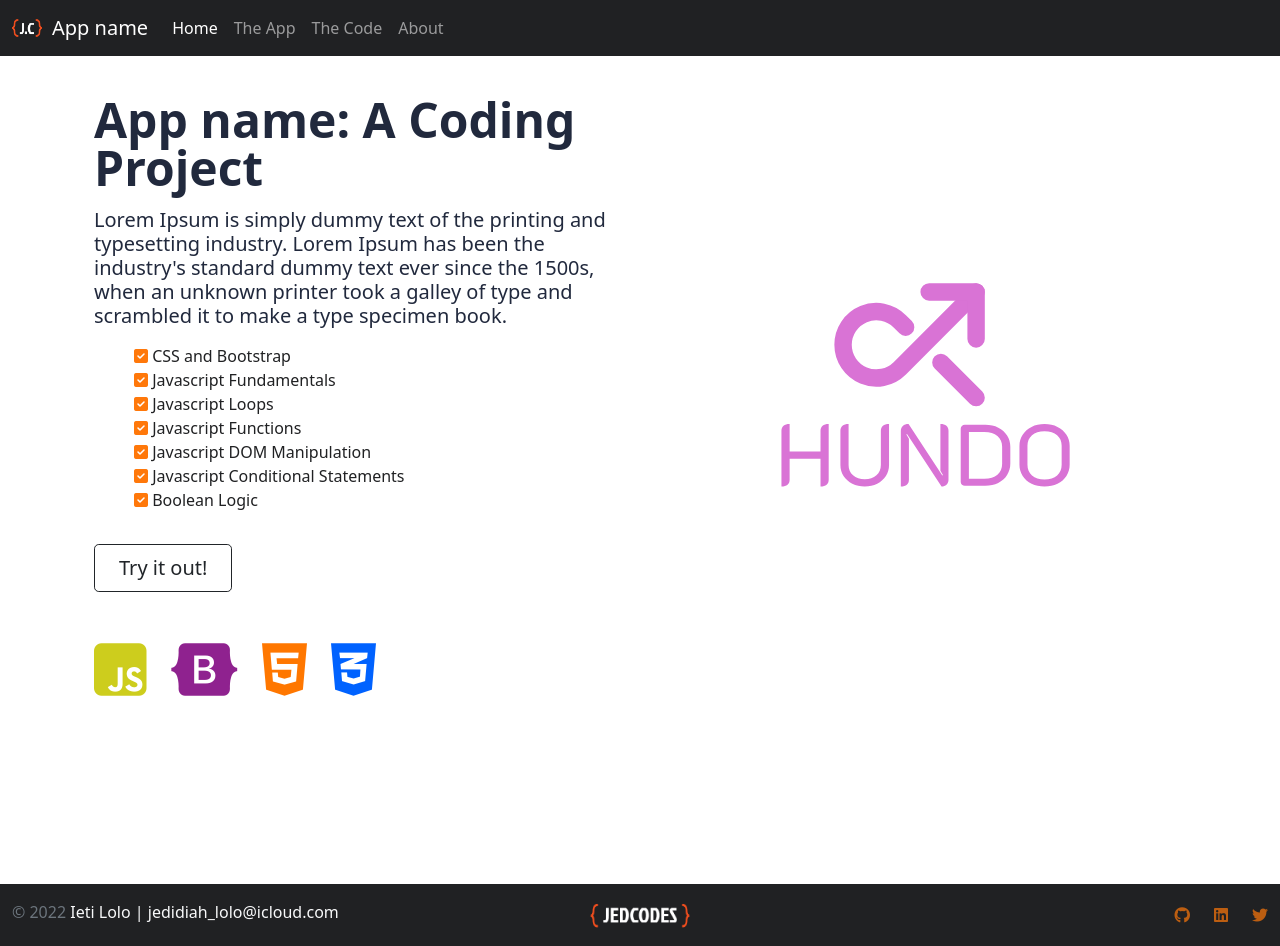
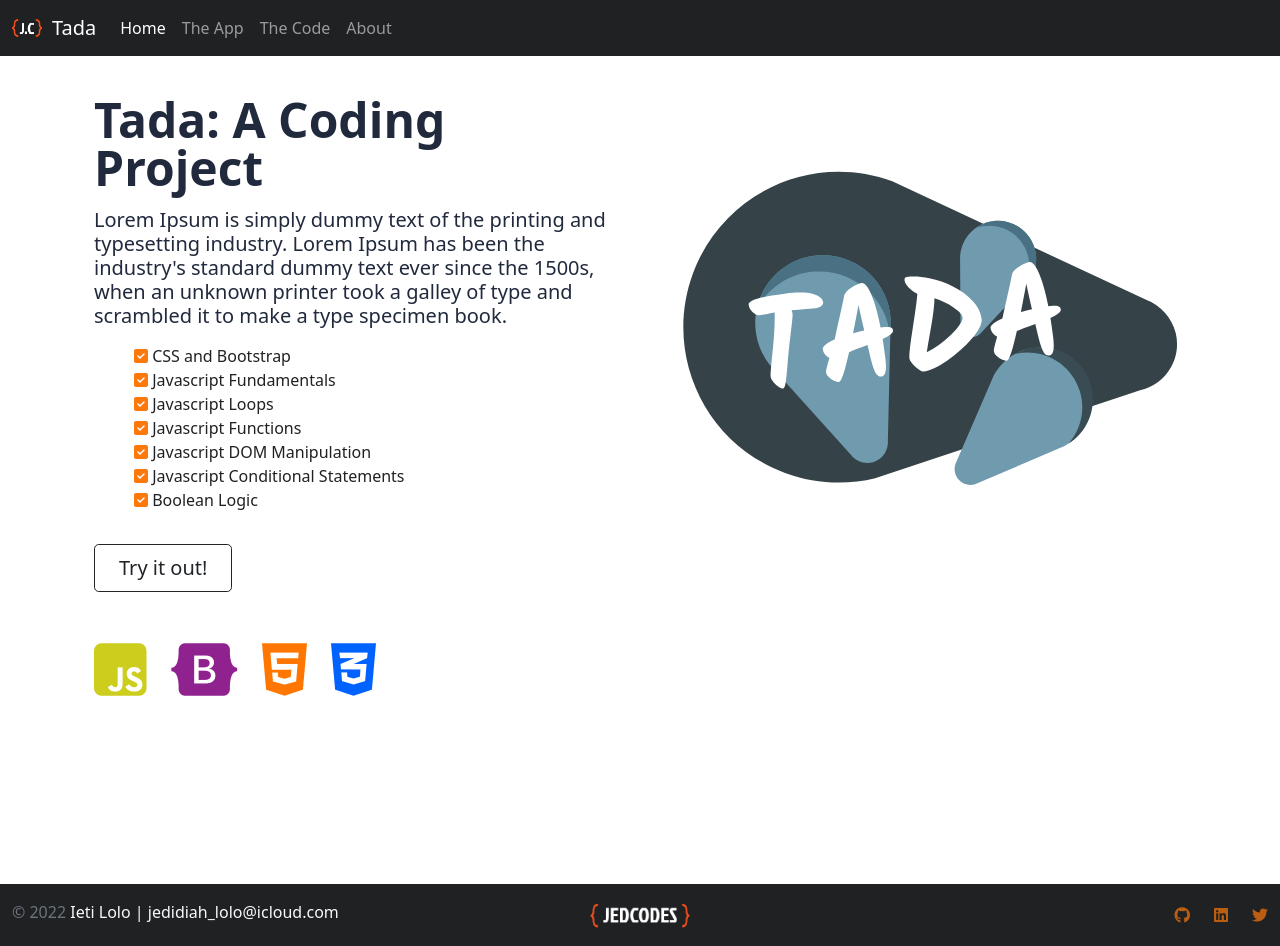
Before and after one commit to ietilolo/Tada, a plain HTML site: page index.html in a window 1280 px wide. Drawn offline with nearby package versions, Linux system fonts and the light colour scheme.

Commit message:
Initial Commit

```diff
--- a/index.html
+++ b/index.html
@@ -4,7 +4,7 @@
 <head>
 
   <link rel="icon" type="image/x-icon" href="/img/logo-icon.png">
-  <title>App name: Coding Project By Ieti Lolo</title>
+  <title>Tada: Coding Project By Ieti Lolo</title>
   <!-- Required meta tags -->
   <meta charset="utf-8">
   <meta name="viewport" content="width=device-width, initial-scale=1, shrink-to-fit=no">
@@ -22,7 +22,7 @@
   <nav class="navbar navbar-expand-md navbar-dark fixed-top">
     <div class="container-fluid">
       <img class="header-logo" src="./img/logo-icon-white-color-braces.png" height="30px" alt="" srcset="">
-      <a class="navbar-brand" href="index.html"> App name</a>
+      <a class="navbar-brand" href="index.html"> Tada</a>
       <button class="navbar-toggler" type="button" data-bs-toggle="collapse" data-bs-target="#navbarCollapse"
         aria-controls="navbarCollapse" aria-expanded="false" aria-label="Toggle navigation">
         <span class="navbar-toggler-icon"></span>
@@ -51,7 +51,7 @@
     <div class="container col-xxl-8 px-4 py-5">
       <div class="row g-5 py-5 row-cols-1 row-cols-lg-2">
         <div class="col order-last order-lg-first">
-          <h1 class="display-5 fw-bold lh-1 mb-3">App name: A Coding Project</h1>
+          <h1 class="display-5 fw-bold lh-1 mb-3">Tada: A Coding Project</h1>
           <h4 class="lead">Lorem Ipsum is simply dummy text of the printing and typesetting industry. Lorem Ipsum has
             been the industry's standard
             dummy text ever since the 1500s, when an unknown printer took a galley of type and scrambled it to make a
@@ -81,8 +81,7 @@
           </h5>
         </div>
         <div class="col">
-          <img src="./img/hundo-icon-dark.svg" alt="" srcset="" class="img-fluid center-block d-block mx-auto"
-            width="700">
+          <img src="./img/tada-logo.svg" alt="" srcset="" class="img-fluid center-block d-block mx-auto" width="700">
         </div>
       </div>
     </div>
```
Also changed, not shown: img/tada-logo.svg (added).
